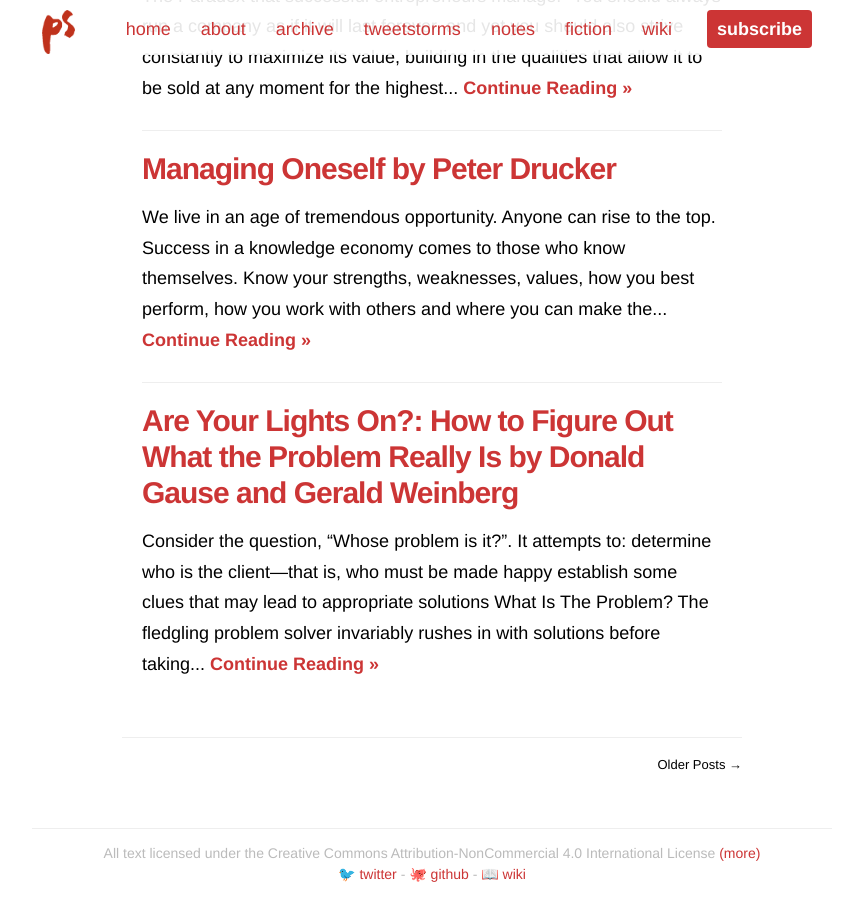
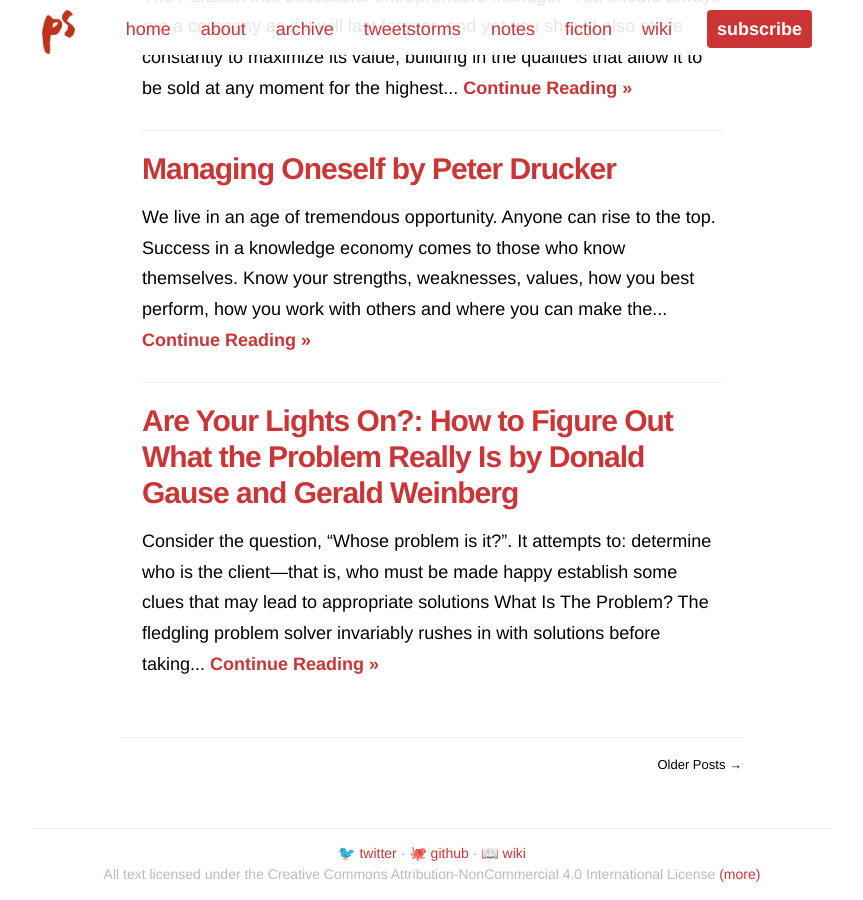
Before and after one commit to psto/stojanow.com, a Jekyll site: the page built from index.html, in a window 1280 px wide and 900 px high, scrolled down 1126 px. Shown: the whole window, without its empty margins (208-1071 px from the left). Built offline with Jekyll 4.4.1, drawn with Linux system fonts in a browser that asks for light colours; nearby versions of some CDN libraries; the list of posts is cut into pages by our own code.

Commit message:
improve footer

```diff
--- a/_includes/footer.html
+++ b/_includes/footer.html
@@ -1,10 +1,10 @@
 <footer id="footer">
-    <p class="small">
-      All text licensed under the Creative Commons Attribution-NonCommercial 4.0 International License <a href="{{ "/" }}copyright">(more)</a>
-    </p>
     <p class="small">
       <a href="http://twitter.com/piotrstojanow" target="_blank">🐦 twitter</a> -
       <a href="https://github.com/psto" target="_blank"> 🐙 github</a> -
       <a href="https://wiki.stojanow.com" target="_blank">📖 wiki</a>
     </p>
+    <p class="small">
+      All text licensed under the Creative Commons Attribution-NonCommercial 4.0 International License <a href="{{ "/" }}copyright">(more)</a>
+    </p>
 </footer>
```
